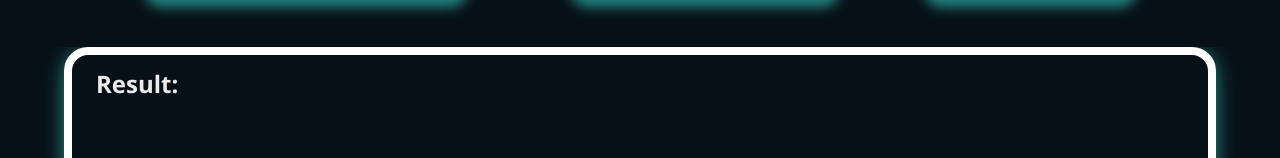
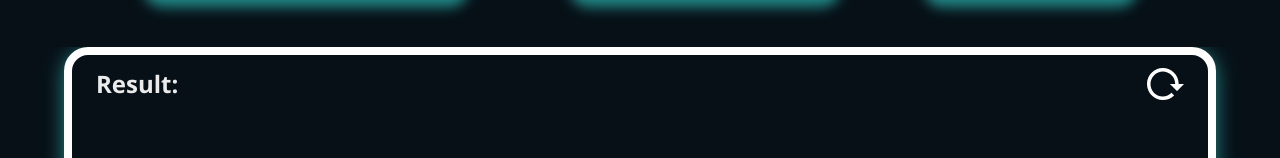
Before and after one commit to YouDontSayIt-dev/Detection-of-Breakages-Over-Railway-Tracks-Using-YOLOv8-Model, a React (Create React App) app in the folder thesis-webapp/: page /vgg16 in a window 1280 px wide. Shown: the part 209-367 px from the top of the page. Built offline with nearby package versions, Linux system fonts and the light colour scheme.

Commit message:
added refresh btn

```diff
--- a/thesis-webapp/src/components/ImageDisplayOther.jsx
+++ b/thesis-webapp/src/components/ImageDisplayOther.jsx
@@ -7,6 +7,11 @@ const ImageDisplay = ({
   onDetection,
 }) => {
   const [detectionOccurred, setDetectionOccurred] = useState(false);
+
+  // For refresh btn
+  const handleRefresh = () => {
+    window.location.reload(true);
+  };
 
   const canvasRef = useRef(null);
   const [canvasWidth, setCanvasWidth] = useState(1000); // Default width
@@ -64,6 +69,20 @@ const ImageDisplay = ({
       <div className="w-[280px] h-[300px] md:w-[602px] lg:w-[1152px] lg:h-[600px] mx-auto border-8 border-customImageDisplay shadow-customImageDisplay rounded-customImageDisplay">
         <div className="flex w-full h-[10%] justify-between items-center p-6 text-ebony font-bold text-2xl">
           <h1>Result:</h1>
+          <button onClick={handleRefresh}>
+            <svg
+              width="37"
+              height="32"
+              viewBox="0 0 37 32"
+              fill="none"
+              xmlns="http://www.w3.org/2000/svg"
+            >
+              <path
+                d="M0 16C0 24.8356 7.10048 32 15.8571 32C20.0681 32 24.1029 30.3289 27.1333 27.3778L24.4905 24.7111C22.2529 27.1111 19.1343 28.4444 15.8571 28.4444C4.86286 28.4444 -0.634285 15.04 7.13571 7.2C14.9057 -0.639999 28.1905 4.92444 28.1905 16H22.9048L29.9524 23.1111H30.1286L37 16H31.7143C31.7143 7.16444 24.6138 0 15.8571 0C7.10048 0 0 7.16444 0 16Z"
+                fill="white"
+              />
+            </svg>
+          </button>
         </div>
         {/* Canvas for drawing */}
         <canvas
@@ -80,6 +99,20 @@ const ImageDisplay = ({
         <div className="flex w-full h-[10%] justify-between items-center p-6 text-ebony font-bold text-2xl hover:text-active">
           {/* BUTTON TO COPY THE BBOX DATA */}
           <button onClick={copyToClipboard}>Copy Code</button>
+          <button onClick={handleRefresh}>
+            <svg
+              width="37"
+              height="32"
+              viewBox="0 0 37 32"
+              fill="none"
+              xmlns="http://www.w3.org/2000/svg"
+            >
+              <path
+                d="M0 16C0 24.8356 7.10048 32 15.8571 32C20.0681 32 24.1029 30.3289 27.1333 27.3778L24.4905 24.7111C22.2529 27.1111 19.1343 28.4444 15.8571 28.4444C4.86286 28.4444 -0.634285 15.04 7.13571 7.2C14.9057 -0.639999 28.1905 4.92444 28.1905 16H22.9048L29.9524 23.1111H30.1286L37 16H31.7143C31.7143 7.16444 24.6138 0 15.8571 0C7.10048 0 0 7.16444 0 16Z"
+                fill="white"
+              />
+            </svg>
+          </button>
         </div>
         <div className="w-full h-[90%] text-ebony overflow-auto px-6">
           {/* Display bounding box data */}
--- a/thesis-webapp/src/components/ImageDisplayYOLO.jsx
+++ b/thesis-webapp/src/components/ImageDisplayYOLO.jsx
@@ -1,7 +1,18 @@
 import React, { useRef, useEffect, useState } from "react";
 
-const ImageDisplay = ({ selectedImage, drawLine, bboxData, radioBtnValue, onDetection }) => {
+const ImageDisplay = ({
+  selectedImage,
+  drawLine,
+  bboxData,
+  radioBtnValue,
+  onDetection,
+}) => {
   const [detectionOccurred, setDetectionOccurred] = useState(false);
+
+  // For refresh btn
+  const handleRefresh = () => {
+    window.location.reload(true);
+  };
 
   const canvasRef = useRef(null);
   const isDrawing = drawLine;
@@ -60,7 +71,12 @@ const ImageDisplay = ({ selectedImage, drawLine, bboxData, radioBtnValue, onDete
 
             // Draw filled box behind text for better visibility
             ctx.fillStyle = "rgba(0, 0, 0, 0.7)"; // Black with 70% opacity
-            ctx.fillRect(x1, y1 - 20, textWidth + boxPadding * 2, 20 + boxPadding * 2);
+            ctx.fillRect(
+              x1,
+              y1 - 20,
+              textWidth + boxPadding * 2,
+              20 + boxPadding * 2
+            );
 
             // Draw bounding box border
             ctx.strokeStyle = "red";
@@ -70,11 +86,11 @@ const ImageDisplay = ({ selectedImage, drawLine, bboxData, radioBtnValue, onDete
             // Draw text inside filled box for better visibility
             ctx.font = "10px Arial"; // Set the font size and type
             ctx.fillStyle = "white"; // Set text color
-            ctx.fillText(text, x1 + boxPadding, y1 - 5);  // Adjust the position of the text
+            ctx.fillText(text, x1 + boxPadding, y1 - 5); // Adjust the position of the text
 
             setDetectionOccurred(true);
           });
-        }else {
+        } else {
           setDetectionOccurred(false);
         }
       };
@@ -91,6 +107,20 @@ const ImageDisplay = ({ selectedImage, drawLine, bboxData, radioBtnValue, onDete
       <div className="w-[280px] h-[300px] md:w-[602px] lg:w-[1152px] lg:h-[600px] mx-auto border-8 border-customImageDisplay shadow-customImageDisplay rounded-customImageDisplay">
         <div className="flex w-full h-[10%] justify-between items-center p-6 text-ebony font-bold text-2xl">
           <h1>Result:</h1>
+          <button onClick={handleRefresh}>
+            <svg
+              width="37"
+              height="32"
+              viewBox="0 0 37 32"
+              fill="none"
+              xmlns="http://www.w3.org/2000/svg"
+            >
+              <path
+                d="M0 16C0 24.8356 7.10048 32 15.8571 32C20.0681 32 24.1029 30.3289 27.1333 27.3778L24.4905 24.7111C22.2529 27.1111 19.1343 28.4444 15.8571 28.4444C4.86286 28.4444 -0.634285 15.04 7.13571 7.2C14.9057 -0.639999 28.1905 4.92444 28.1905 16H22.9048L29.9524 23.1111H30.1286L37 16H31.7143C31.7143 7.16444 24.6138 0 15.8571 0C7.10048 0 0 7.16444 0 16Z"
+                fill="white"
+              />
+            </svg>
+          </button>
         </div>
         {/* Canvas for drawing */}
         <canvas
@@ -107,6 +137,20 @@ const ImageDisplay = ({ selectedImage, drawLine, bboxData, radioBtnValue, onDete
         <div className="flex w-full h-[10%] justify-between items-center p-6 text-ebony font-bold text-2xl hover:text-active">
           {/* BUTTON TO COPY THE BBOX DATA */}
           <button onClick={copyToClipboard}>Copy Code</button>
+          <button onClick={handleRefresh}>
+            <svg
+              width="37"
+              height="32"
+              viewBox="0 0 37 32"
+              fill="none"
+              xmlns="http://www.w3.org/2000/svg"
+            >
+              <path
+                d="M0 16C0 24.8356 7.10048 32 15.8571 32C20.0681 32 24.1029 30.3289 27.1333 27.3778L24.4905 24.7111C22.2529 27.1111 19.1343 28.4444 15.8571 28.4444C4.86286 28.4444 -0.634285 15.04 7.13571 7.2C14.9057 -0.639999 28.1905 4.92444 28.1905 16H22.9048L29.9524 23.1111H30.1286L37 16H31.7143C31.7143 7.16444 24.6138 0 15.8571 0C7.10048 0 0 7.16444 0 16Z"
+                fill="white"
+              />
+            </svg>
+          </button>
         </div>
         <div className="w-full h-[90%] text-ebony overflow-auto px-6">
           {/* Display bounding box data */}
@@ -117,7 +161,6 @@ const ImageDisplay = ({ selectedImage, drawLine, bboxData, radioBtnValue, onDete
   } else {
     return (
       <div className="w-[280px] h-[300px] md:w-[602px] lg:w-[1152px] lg:h-[600px] mx-auto border-8 border-customImageDisplay shadow-customImageDisplay rounded-customImageDisplay">
-
         {/* Canvas for drawing */}
         <canvas
           ref={canvasRef}
```
